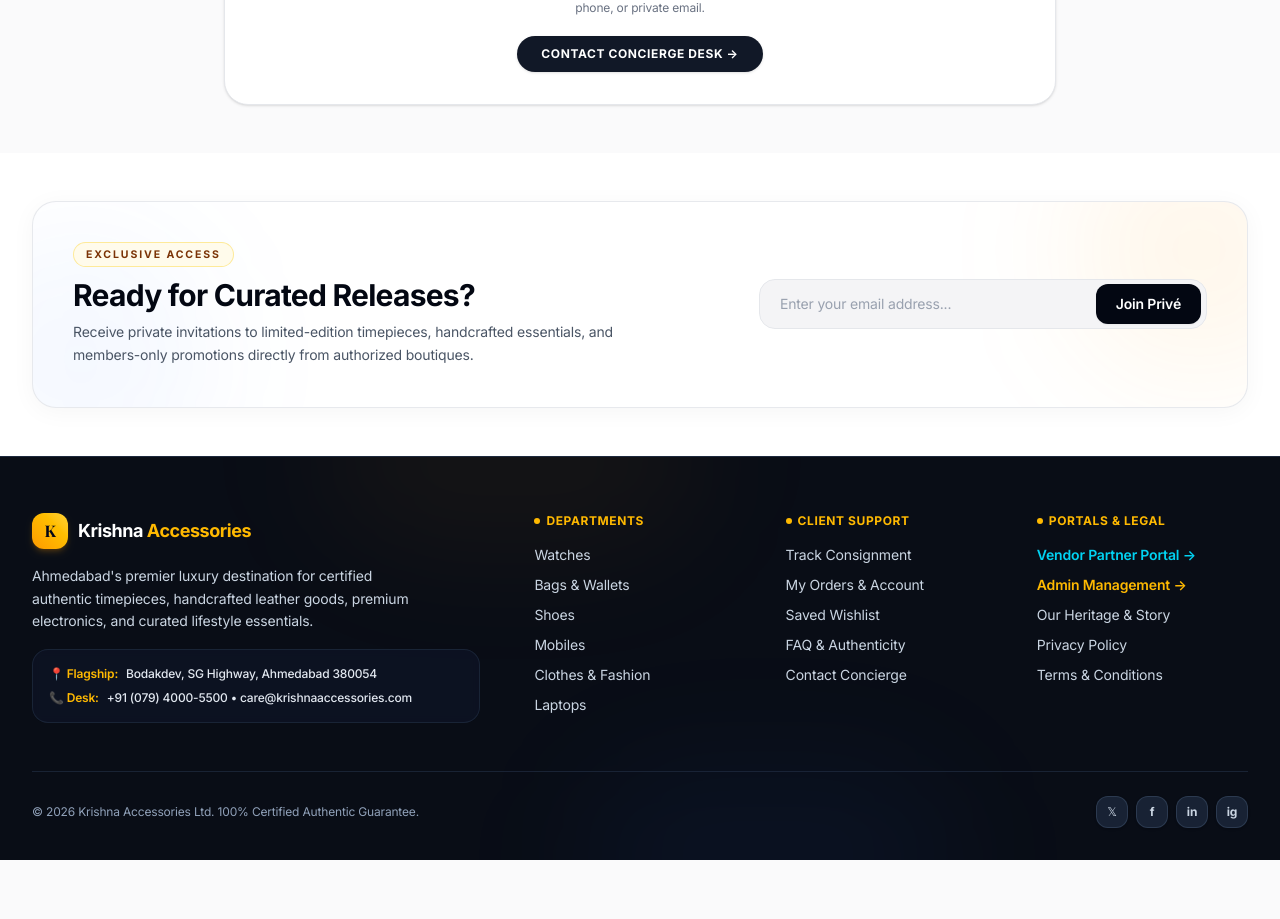
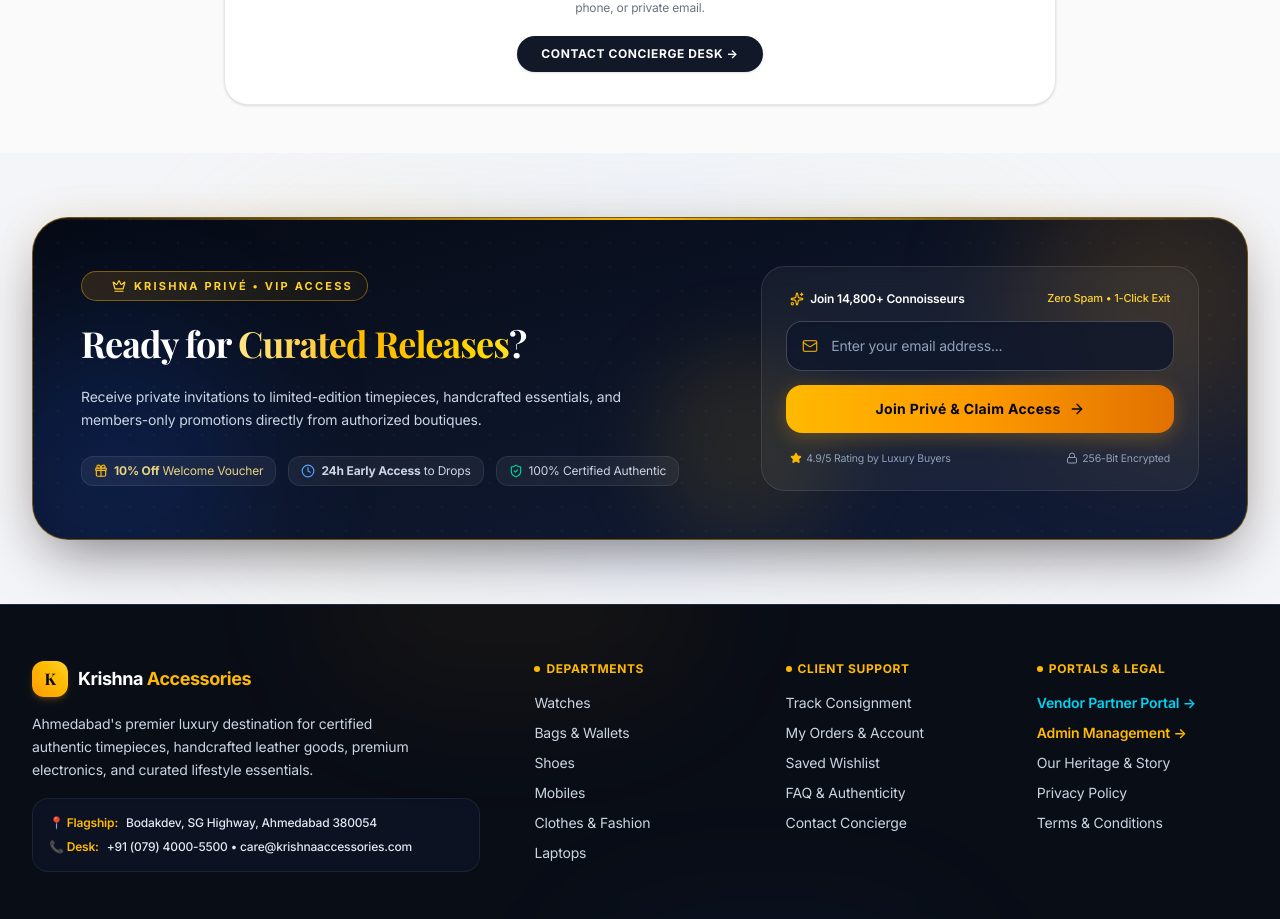
Before and after one commit to Vrushali1709/Krishna-Accessories, a React (Vite) app: page /faq in a window 1280 px wide. Shown: the part 1400-2319 px from the top of the page. Before the commit the page ends 2260 px from the top, so only its background shows below. Built offline with nearby package versions, Linux system fonts and the light colour scheme; a web font is replaced by a local one.

Commit message:
Initial Commit

```diff
--- a/src/components/Footer.jsx
+++ b/src/components/Footer.jsx
@@ -2,66 +2,219 @@
 import React, { useState } from 'react';
 import { Link } from 'react-router-dom';
 import { defaultCategories } from '../utils/productStore';
+import {
+  Sparkles,
+  Mail,
+  Gift,
+  ShieldCheck,
+  Clock,
+  CheckCircle2,
+  Copy,
+  Check,
+  ArrowRight,
+  Crown,
+  Star,
+  Lock
+} from 'lucide-react';
 
 export default function Footer() {
   const [newsletterEmail, setNewsletterEmail] = useState('');
   const [subscribed, setSubscribed] = useState(false);
+  const [copied, setCopied] = useState(false);
 
   const handleSubscribe = (e) => {
     e.preventDefault();
     if (newsletterEmail.trim()) {
       setSubscribed(true);
       setNewsletterEmail('');
-      setTimeout(() => setSubscribed(false), 4000);
     }
+  };
+
+  const copyCode = () => {
+    navigator.clipboard.writeText('KRISHNA10');
+    setCopied(true);
+    setTimeout(() => setCopied(false), 2500);
   };
 
   return (
     <>
       {/* 1. Standalone Newsletter / Curated Releases Section (Outside Footer) */}
-      <section className="py-8 sm:py-12 bg-white">
-        <div className="mx-auto max-w-7xl px-4 sm:px-6 lg:px-8">
-          <div className="rounded-3xl border border-gray-200/90 bg-white p-6 sm:p-8 lg:p-10 shadow-[0_4px_24px_rgba(0,0,0,0.04)] relative overflow-hidden">
-            {/* Subtle ambient luxury light */}
-            <div className="absolute -right-20 -top-20 h-64 w-64 rounded-full bg-amber-500/8 blur-3xl pointer-events-none" />
-            <div className="absolute -left-20 -bottom-20 h-64 w-64 rounded-full bg-blue-500/5 blur-3xl pointer-events-none" />
+      <section className="py-10 sm:py-16 bg-[#F4F5F8] relative overflow-hidden">
+        {/* Subtle background ambient mesh */}
+        <div className="absolute inset-0 pointer-events-none">
+          <div className="absolute top-1/2 left-1/2 -translate-x-1/2 -translate-y-1/2 w-[850px] h-[360px] bg-gradient-to-r from-amber-300/15 via-blue-400/10 to-amber-200/15 blur-3xl rounded-full" />
+        </div>
 
-            <div className="relative z-10 flex flex-col lg:flex-row lg:items-center lg:justify-between gap-6 sm:gap-8">
-              <div className="max-w-xl">
-                <span className="inline-block rounded-full bg-amber-50 border border-amber-200/80 px-3 py-1 text-[10.5px] font-bold uppercase tracking-[0.18em] text-amber-900 mb-2.5">
-                  Exclusive Access
+        <div className="mx-auto max-w-7xl px-4 sm:px-6 lg:px-8 relative z-10">
+          <div className="relative rounded-[28px] sm:rounded-[36px] overflow-hidden bg-gradient-to-br from-[#060A14] via-[#0C1427] to-[#111C38] border border-amber-500/30 sm:border-amber-400/40 p-6 sm:p-10 lg:p-12 shadow-[0_24px_60px_-15px_rgba(2,6,23,0.5),0_0_40px_rgba(245,158,11,0.09)]">
+
+            {/* Shimmering Top Gold Accent Line */}
+            <div className="absolute inset-x-0 top-0 h-[2px] bg-gradient-to-r from-transparent via-amber-400 to-transparent" />
+
+            {/* Ambient Radial Glows */}
+            <div className="absolute -right-16 -top-16 h-72 w-72 rounded-full bg-amber-500/15 blur-3xl pointer-events-none" />
+            <div className="absolute -left-16 -bottom-16 h-72 w-72 rounded-full bg-blue-600/15 blur-3xl pointer-events-none" />
+            <div className="absolute right-1/3 bottom-0 h-48 w-48 rounded-full bg-amber-400/10 blur-2xl pointer-events-none" />
+
+            {/* Subtle Luxury Pattern / Grid */}
+            <div
+              className="absolute inset-0 opacity-[0.035] pointer-events-none"
+              style={{
+                backgroundImage: `radial-gradient(circle at 1px 1px, #FFFFFF 1px, transparent 0)`,
+                backgroundSize: '24px 24px'
+              }}
+            />
+
+            <div className="relative z-10 grid grid-cols-1 lg:grid-cols-12 gap-8 lg:gap-12 items-center">
+
+              {/* Left Column: VIP Badge, Heading, Subtitle & Perks */}
+              <div className="lg:col-span-7 space-y-4 sm:space-y-5">
+
+                {/* VIP Access Badge */}
+                <div className="inline-flex items-center gap-2 rounded-full bg-gradient-to-r from-amber-500/15 via-amber-400/10 to-amber-500/5 border border-amber-400/40 px-3.5 py-1.5 backdrop-blur-md">
+                  <span className="flex h-2 w-2 rounded-full bg-amber-400 animate-ping" />
+                  <Crown className="w-3.5 h-3.5 text-amber-300" />
+                  <span className="text-[11px] font-bold uppercase tracking-[0.2em] text-amber-300">
+                    Krishna Privé • VIP Access
                   </span>
-                <h3 className="text-2xl sm:text-3xl font-bold tracking-tight text-gray-950">
-                  Ready for Curated Releases?
+                </div>
+
+                {/* Heading */}
+                <h3 className="text-2xl sm:text-3xl lg:text-4xl font-extrabold tracking-tight text-white font-serif leading-tight">
+                  Ready for <span className="bg-gradient-to-r from-amber-200 via-amber-400 to-yellow-300 bg-clip-text text-transparent">Curated Releases</span>?
                 </h3>
-                <p className="mt-2 text-xs sm:text-sm leading-relaxed text-gray-600">
+
+                {/* Description */}
+                <p className="text-xs sm:text-sm leading-relaxed text-slate-300 max-w-xl">
                   Receive private invitations to limited-edition timepieces, handcrafted essentials, and members-only promotions directly from authorized boutiques.
                 </p>
+
+                {/* VIP Perks Badges */}
+                <div className="pt-1 flex flex-wrap gap-2.5 sm:gap-3">
+                  <div className="flex items-center gap-1.5 rounded-xl bg-white/[0.06] border border-white/[0.08] px-3 py-1.5 text-[11px] sm:text-xs text-amber-200/90 backdrop-blur-xs">
+                    <Gift className="w-3.5 h-3.5 text-amber-400 shrink-0" />
+                    <span><strong>10% Off</strong> Welcome Voucher</span>
+                  </div>
+                  <div className="flex items-center gap-1.5 rounded-xl bg-white/[0.06] border border-white/[0.08] px-3 py-1.5 text-[11px] sm:text-xs text-slate-300 backdrop-blur-xs">
+                    <Clock className="w-3.5 h-3.5 text-blue-400 shrink-0" />
+                    <span><strong>24h Early Access</strong> to Drops</span>
+                  </div>
+                  <div className="flex items-center gap-1.5 rounded-xl bg-white/[0.06] border border-white/[0.08] px-3 py-1.5 text-[11px] sm:text-xs text-slate-300 backdrop-blur-xs">
+                    <ShieldCheck className="w-3.5 h-3.5 text-emerald-400 shrink-0" />
+                    <span>100% Certified Authentic</span>
+                  </div>
                 </div>
 
-              <div className="w-full lg:max-w-md">
-                <form onSubmit={handleSubscribe} className="relative flex items-center">
+              </div>
+
+              {/* Right Column: Interactive Subscription Form & VIP Perks Card */}
+              <div className="lg:col-span-5">
+                <div className="rounded-2xl sm:rounded-3xl border border-white/10 bg-white/[0.05] p-5 sm:p-6 backdrop-blur-md shadow-inner">
+
+                  {!subscribed ? (
+                    <form onSubmit={handleSubscribe} className="space-y-3.5">
+                      <div className="flex items-center justify-between text-xs text-slate-300 px-1">
+                        <span className="font-semibold text-white flex items-center gap-1.5">
+                          <Sparkles className="w-3.5 h-3.5 text-amber-400" />
+                          Join 14,800+ Connoisseurs
+                        </span>
+                        <span className="text-[11px] text-amber-300 font-medium">
+                          Zero Spam • 1-Click Exit
+                        </span>
+                      </div>
+
+                      {/* Email Input Field with Icon */}
+                      <div className="relative group">
+                        <div className="absolute inset-y-0 left-0 pl-4 flex items-center pointer-events-none text-amber-400/80 group-focus-within:text-amber-400 transition-colors">
+                          <Mail className="w-4 h-4" />
+                        </div>
                         <input
                           type="email"
                           required
                           value={newsletterEmail}
                           onChange={(e) => setNewsletterEmail(e.target.value)}
                           placeholder="Enter your email address..."
-                    className="w-full rounded-2xl border border-gray-200 bg-[#F4F4F6] py-3.5 pl-4 sm:pl-5 pr-32 text-xs sm:text-sm text-gray-900 placeholder:text-gray-400 outline-none transition focus:border-gray-400 focus:bg-white focus:shadow-xs"
+                          className="w-full rounded-2xl border border-white/20 bg-slate-900/80 py-3.5 pl-11 pr-4 text-xs sm:text-sm text-white placeholder:text-slate-400 outline-none transition-all duration-200 focus:border-amber-400 focus:bg-slate-950 focus:ring-2 focus:ring-amber-400/25 shadow-inner"
                         />
+                      </div>
+
+                      {/* Action Button */}
                       <button
                         type="submit"
-                    className="absolute right-1.5 top-1/2 -translate-y-1/2 rounded-xl bg-gray-950 px-4 sm:px-5 py-2.5 text-xs sm:text-sm font-semibold text-white shadow-xs transition hover:bg-black active:scale-97 cursor-pointer"
+                        className="w-full flex items-center justify-center gap-2 rounded-2xl bg-gradient-to-r from-amber-400 via-amber-500 to-amber-600 py-3.5 px-6 text-xs sm:text-sm font-bold tracking-wide text-slate-950 shadow-[0_4px_20px_rgba(245,158,11,0.3)] transition-all duration-200 hover:from-amber-300 hover:via-amber-400 hover:to-amber-500 hover:shadow-[0_6px_25px_rgba(245,158,11,0.45)] hover:scale-[1.01] active:scale-[0.98] cursor-pointer"
                       >
-                    Join Privé
+                        <span>Join Privé & Claim Access</span>
+                        <ArrowRight className="w-4 h-4" />
                       </button>
+
+                      <div className="flex items-center justify-between text-[10.5px] text-slate-400 px-1 pt-1">
+                        <span className="flex items-center gap-1">
+                          <Star className="w-3 h-3 text-amber-400 fill-amber-400" />
+                          4.9/5 Rating by Luxury Buyers
+                        </span>
+                        <span className="flex items-center gap-1">
+                          <Lock className="w-3 h-3 text-slate-400" />
+                          256-Bit Encrypted
+                        </span>
+                      </div>
                     </form>
-                {subscribed && (
-                  <p className="mt-2 text-xs font-semibold text-emerald-600 animate-fade-in">
-                    ✓ Thank you for subscribing! Use code <strong className="underline">KRISHNA10</strong> for 10% off.
+                  ) : (
+                    /* Subscribed Success Box */
+                    <div className="rounded-2xl bg-emerald-950/40 border border-emerald-500/40 p-5 text-center space-y-3.5 animate-fade-in">
+                      <div className="inline-flex h-11 w-11 items-center justify-center rounded-full bg-emerald-500/20 text-emerald-400 ring-2 ring-emerald-500/30">
+                        <CheckCircle2 className="w-6 h-6" />
+                      </div>
+                      <div>
+                        <h4 className="text-base font-bold text-white">
+                          Welcome to Krishna Privé!
+                        </h4>
+                        <p className="text-xs text-slate-300 mt-1">
+                          Your private invitation & welcome voucher are active.
                         </p>
+                      </div>
+
+                      {/* Promo Code Copy Card */}
+                      <div className="flex items-center justify-between rounded-xl bg-slate-900/90 border border-amber-500/30 px-4 py-2.5">
+                        <div className="text-left">
+                          <span className="text-[10px] uppercase tracking-wider text-slate-400 block">
+                            Your 10% Welcome Code
+                          </span>
+                          <span className="font-mono font-bold text-sm tracking-wider text-amber-300">
+                            KRISHNA10
+                          </span>
+                        </div>
+                        <button
+                          type="button"
+                          onClick={copyCode}
+                          className="flex items-center gap-1.5 rounded-lg bg-amber-400/20 hover:bg-amber-400/30 border border-amber-400/40 px-3 py-1.5 text-xs font-semibold text-amber-300 transition-all cursor-pointer active:scale-95"
+                        >
+                          {copied ? (
+                            <>
+                              <Check className="w-3.5 h-3.5 text-emerald-400" />
+                              <span className="text-emerald-400">Copied!</span>
+                            </>
+                          ) : (
+                            <>
+                              <Copy className="w-3.5 h-3.5" />
+                              <span>Copy</span>
+                            </>
                           )}
+                        </button>
                       </div>
+
+                      <button
+                        type="button"
+                        onClick={() => setSubscribed(false)}
+                        className="text-[11px] text-slate-400 hover:text-white underline cursor-pointer"
+                      >
+                        Enter another email
+                      </button>
+                    </div>
+                  )}
+
+                </div>
+              </div>
+
             </div>
           </div>
         </div>
```
Lines whose indentation alone changed are shown as unchanged.
